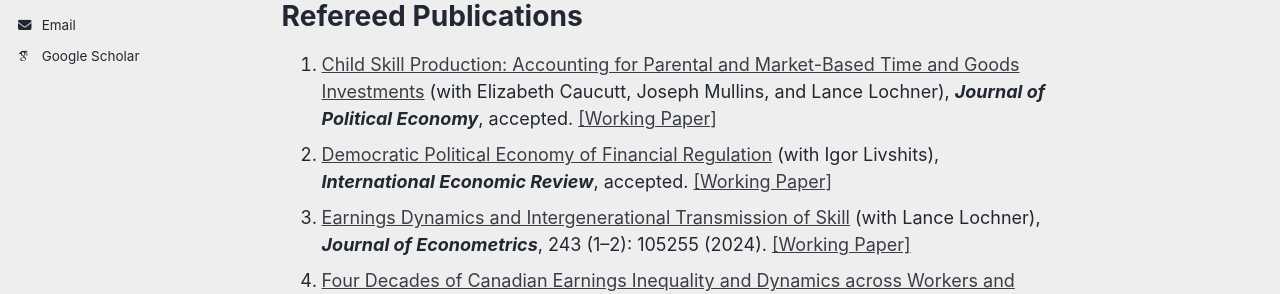
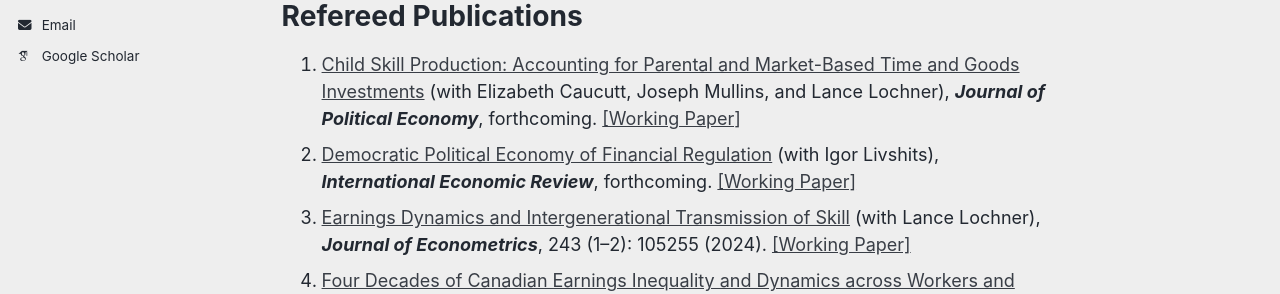
Before and after one commit to plyoungmin/plyoungmin.github.io, a Jekyll site: the page built from _pages/about.md, in a window 1280 px wide and 1398 px high. Shown: the part 411-705 px from the top of the window. Built offline with Jekyll 4.4.1, drawn with Linux system fonts in a browser that asks for light colours; some web fonts are replaced; a script that is not in the unit is left out.

Commit message:
Change JPE and IER from accepted to forthcoming

```diff
--- a/_pages/about.md
+++ b/_pages/about.md
@@ -22,11 +22,11 @@ Refereed Publications
 1. [Child Skill Production: Accounting for Parental and Market-Based
    Time and Goods Investments](https://doi.org/10.1086/738480) (with
    Elizabeth Caucutt, Joseph Mullins, and Lance Lochner), ***Journal
-   of Political Economy***, accepted. [[Working Paper]](https://www.nber.org/system/files/working_papers/w27838/w27838.pdf)
+   of Political Economy***, forthcoming. [[Working Paper]](https://www.nber.org/system/files/working_papers/w27838/w27838.pdf)
 1. [Democratic Political Economy of Financial
    Regulation](https://doi.org/10.1111/iere.12781)
    (with Igor Livshits), ***International Economic Review***,
-   accepted. [[Working Paper]](https://doi.org/10.21799/frbp.wp.2022.01)
+   forthcoming. [[Working Paper]](https://doi.org/10.21799/frbp.wp.2022.01)
 1. [Earnings Dynamics and Intergenerational Transmission of
    Skill](https://doi.org/10.1016/j.jeconom.2021.12.009) (with Lance
    Lochner), ***Journal of Econometrics***, 243 (1–2): 105255
```
Also changed, not shown: 1 other file.
